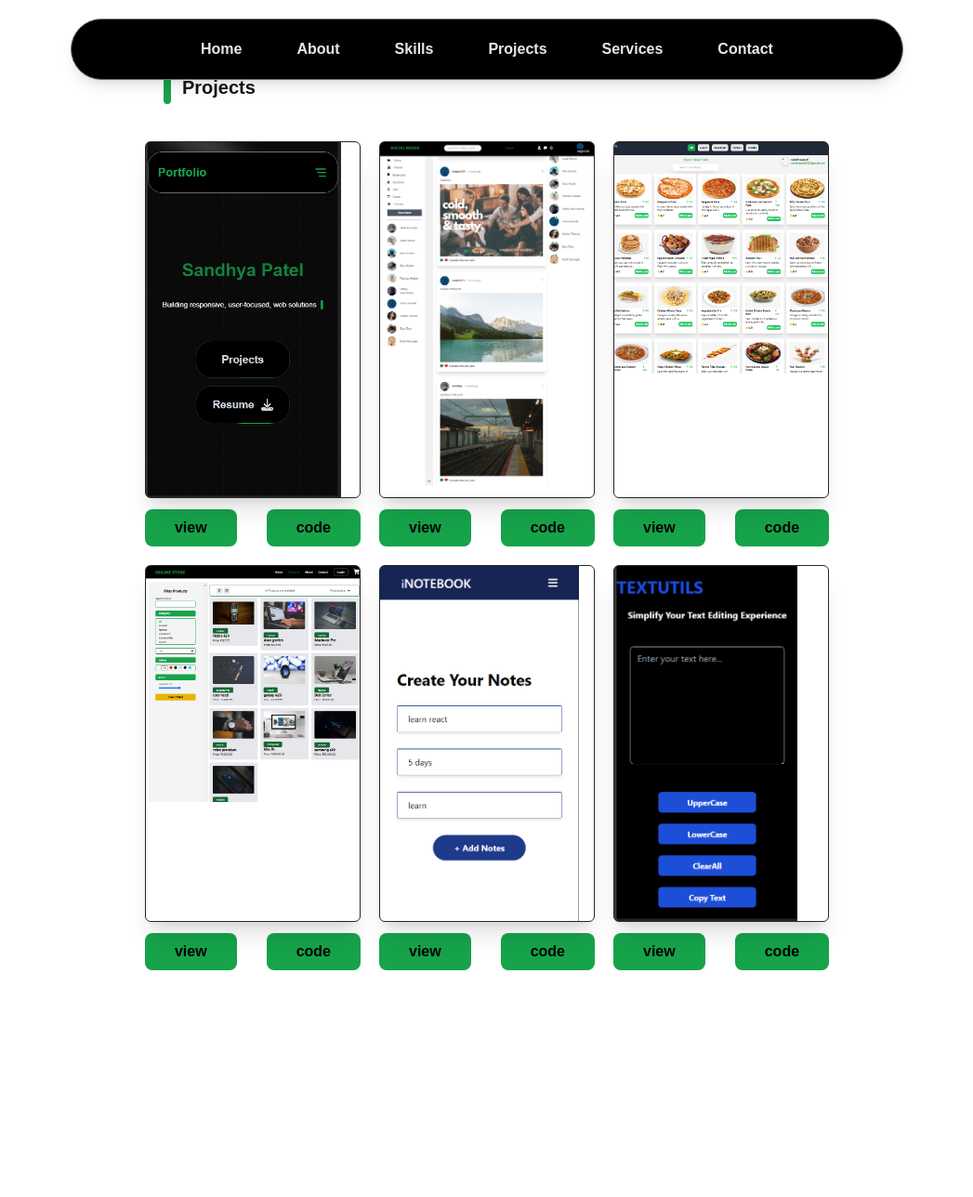
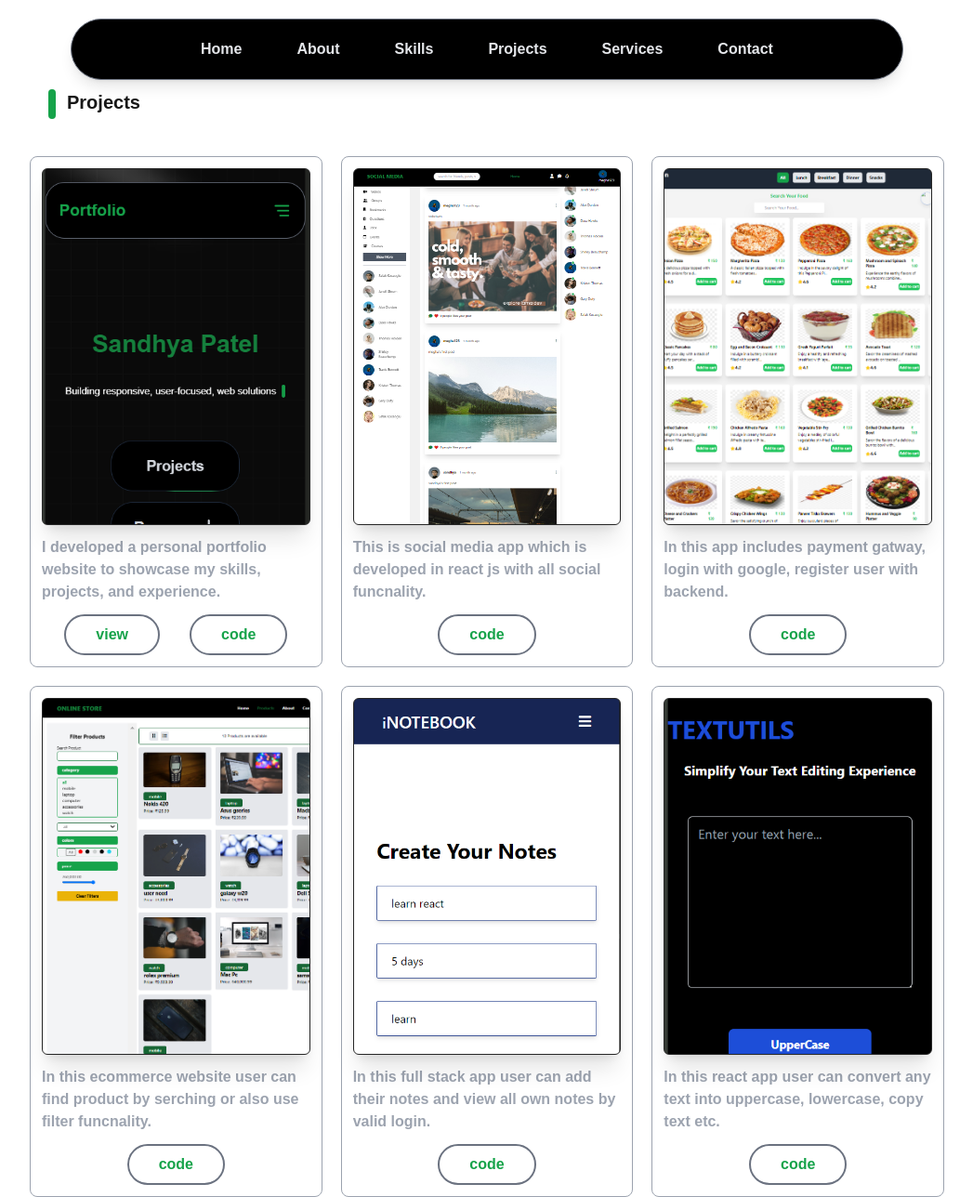
Before and after one commit to sandhyapatel12/portfolio-nextjs, a Next.js app: page /projects in a window 1280 px wide. Shown: the whole page at 93% size, without its empty margins (116-1163 px from the left). Before the commit the page ends 1044 px from the top, so only its background shows below. Built offline with nearby package versions, Linux system fonts and the light colour scheme.

Commit message:
'update"

```diff
--- a/src/app/about/page.tsx
+++ b/src/app/about/page.tsx
@@ -13,6 +13,8 @@ const page = () => {
         </div>
 
         <div className='max-w-5xl mx-auto w-full  rounded-lg md:flex md:justify-between px-5  '>
+
+          {/* left side */}
           <div className='py-5 flex flex-col px-10  justify-center '>
             <h1 className='text-2xl md:text-3xl lg:4xl font-bold text-green-600'>I'm Frontend Developer</h1>
             <p className='text-gray-400 mt-8 leading-7'>I am a passionate frontend developer with a knack for turning complex ideas into visually appealing and user-friendly web interfaces. With expertise in HTML5, CSS3, JavaScript, and modern frontend frameworks like react js.</p>
@@ -21,6 +23,7 @@ const page = () => {
             </Link>
           </div>
 
+          {/* right side */}
           <div className='w-full'>
             <Image src="https://images.unsplash.com/photo-1554080353-a576cf803bda?ixlib=rb-4.0.3&ixid=M3wxMjA3fDB8MHxwaG90by1wYWdlfHx8fGVufDB8fHx8fA%3D%3D&auto=format&fit=crop&w=3387&q=80"
               alt='img'
@@ -28,6 +31,7 @@ const page = () => {
               width={350}
               className='rounded-full  px-5 py-5' />
           </div>
+
         </div>
       </section>
     </>
--- a/src/app/projects/page.tsx
+++ b/src/app/projects/page.tsx
@@ -7,7 +7,7 @@ export default function Projects() {
         <>
             <section className='min-h-screen flex items-center justify-center'>
 
-                <div className="mt-20">
+                <div className="mt-24">
 
                     <div className='max-w-5xl mx-auto  flex px-10 space-x-3 '>
                         <div className='bg-green-600 h-8 w-2 rounded-md'></div>
@@ -19,99 +19,113 @@ export default function Projects() {
                         <div className="grid grid-cols-1 md:grid-cols-2 lg:grid-cols-3 gap-5">
 
                             {/* portfolio website */}
-                            <div className="max-w-xs w-full">
+                            <div className="max-w-xs w-full border border-gray-400 rounded-lg p-3">
+                                <div
+                                    className={cn(
+                                        "group w-full cursor-pointer overflow-hidden relative card h-96 rounded-md shadow-xl mx-auto flex flex-col justify-end p-4 border  border-transparent dark:border-neutral-800",
+                                        "bg-[url('/projects/p1.png')] bg-cover	",
+                                    )}>
+
+                                </div>
+
+                                <h1 className=" text-gray-400 font-bold mt-3"> I developed a personal portfolio website to showcase my skills, projects, and experience.</h1>
+
+                                <div className="flex justify-center items-center mt-3 space-x-8">
+                                <button className="py-2 px-8 rounded-full border-2 border-gray-500 text-green-600 font-bold hover:text-white">view</button>
+                                <Link href='https://github.com/sandhyapatel12/portfolio-nextjs'>
+                                    <button className="py-2 px-8 rounded-full border-2 border-gray-500 text-green-600 font-bold hover:text-white">code</button>
+                                    </Link>
+                                </div>
+
+
+                            </div>
+
+                            {/* social media app */}
+                            <div className="max-w-xs w-full border border-gray-400 rounded-lg p-3">
                                 <div
                                     className={cn(
                                         "group w-full cursor-pointer overflow-hidden relative card h-96 rounded-md shadow-xl mx-auto flex flex-col justify-end p-4 border border-transparent dark:border-neutral-800",
-                                        "bg-[url('/projects/p1.png')] bg-contain bg-no-repeat	",
+                                        "bg-[url('/projects/p2.png')]  bg-cover ",
                                     )}>
                                 </div>
 
+                                <h1 className=" text-gray-400 font-bold mt-3"> This is social media app which is developed in react js with all social funcnality.</h1>
+
                                 <div className="flex justify-center items-center mt-3 space-x-8">
-                                    <button className="py-2 px-8 rounded-lg bg-green-600 text-black font-bold hover:text-white">view</button>
-                                    <Link href='https://github.com/sandhyapatel12/portfolio-nextjs'>
-                                        <button className="py-2 px-8 rounded-lg bg-green-600 text-black font-bold hover:text-white">code</button>
-                                    </Link>
-                                </div>
-                            </div>
-
-                            {/* social media app */}
-                            <div className="max-w-xs w-full">
-                                <div
-                                    className={cn(
-                                        "group w-full cursor-pointer overflow-hidden relative card h-96 rounded-md shadow-xl mx-auto flex flex-col justify-end p-4 border border-transparent dark:border-neutral-800",
-                                        "bg-[url('/projects/p2.png')]  bg-contain bg-no-repeat",
-                                    )}>
-                                </div>
-                                <div className="flex justify-center items-center mt-3 space-x-8">
-                                    <button className="py-2 px-8 rounded-lg bg-green-600 text-black font-bold hover:text-white">view</button>
                                     <Link href='/'>
-                                        <button className="py-2 px-8 rounded-lg bg-green-600 text-black font-bold hover:text-white">code</button>
+                                        <button className="py-2 px-8 rounded-full border-2 border-gray-500 text-green-600 font-bold hover:text-white">code</button>
                                     </Link>
                                 </div>
                             </div>
 
                             {/* food ordering system */}
-                            <div className="max-w-xs w-full">
+                            <div className="max-w-xs w-full border border-gray-400 rounded-lg p-3">
                                 <div
                                     className={cn(
                                         "group w-full cursor-pointer overflow-hidden relative card h-96 rounded-md shadow-xl mx-auto flex flex-col justify-end p-4 border border-transparent dark:border-neutral-800",
-                                        "bg-[url('/projects/p3.png')]  bg-contain bg-no-repeat",
+                                        "bg-[url('/projects/p3.png')]  bg-cover",
                                     )}>
+                                </div>
 
-                                </div>
+                                <h1 className=" text-gray-400 font-bold mt-3"> In this app includes payment gatway, login with google, register user with backend.</h1>
+
                                 <div className="flex justify-center items-center mt-3 space-x-8">
-                                    <button className="py-2 px-8 rounded-lg bg-green-600 text-black font-bold hover:text-white">view</button>
                                     <Link href='https://github.com/sandhyapatel12/food-ordering-System-redux-toolk'>
-                                        <button className="py-2 px-8 rounded-lg bg-green-600 text-black font-bold hover:text-white">code</button>
+                                        <button className="py-2 px-8 rounded-full border-2 border-gray-500 text-green-600 font-bold hover:text-white">code</button>
                                     </Link>
                                 </div>
                             </div>
 
                             {/* ecommerce app*/}
-                            <div className="max-w-xs w-full">
+                            <div className="max-w-xs w-full border border-gray-400 rounded-lg p-3">
                                 <div
                                     className={cn(
                                         "group w-full cursor-pointer overflow-hidden relative card h-96 rounded-md shadow-xl mx-auto flex flex-col justify-end p-4 border border-transparent dark:border-neutral-800",
-                                        "bg-[url('/projects/p4.png')] bg-contain bg-no-repeat",
+                                        "bg-[url('/projects/p4.png')] bg-cover",
                                     )} >
                                 </div>
 
+                                <h1 className=" text-gray-400 font-bold mt-3"> In this ecommerce website user can find product by serching or also use filter funcnality.</h1>
+
                                 <div className="flex justify-center items-center mt-3 space-x-8">
-                                    <button className="py-2 px-8 rounded-lg bg-green-600 text-black font-bold hover:text-white">view</button>
                                     <Link href='https://github.com/sandhyapatel12/ecommerce-website-react'>
-                                        <button className="py-2 px-8 rounded-lg bg-green-600 text-black font-bold hover:text-white">code</button>
+                                    <button className="py-2 px-8 rounded-full border-2 border-gray-500 text-green-600 font-bold hover:text-white">code</button>
                                     </Link>
                                 </div>
                             </div>
 
                             {/* inotebook */}
-                            <div className="max-w-xs w-full">
+                            <div className="max-w-xs w-full border border-gray-400 rounded-lg p-3">
                                 <div
                                     className={cn(
                                         "group w-full cursor-pointer overflow-hidden relative card h-96 rounded-md shadow-xl mx-auto flex flex-col justify-end p-4 border border-transparent dark:border-neutral-800",
-                                        "bg-[url('/projects/p5.png')]  bg-contain bg-no-repeat",
+                                        "bg-[url('/projects/p5.png')]  bg-cover ",
                                     )} >
                                 </div>
+
+                                <h1 className=" text-gray-400 font-bold mt-3">In this full stack app user can add their notes and view all own notes by valid login.</h1>
+
                                 <div className="flex justify-center items-center mt-3 space-x-8">
-                                    <button className="py-2 px-8 rounded-lg bg-green-600 text-black font-bold hover:text-white">view</button>
                                     <Link href='https://github.com/sandhyapatel12/iNotebook-react'>
-                                        <button className="py-2 px-8 rounded-lg bg-green-600 text-black font-bold hover:text-white">code</button>
+                                    <button className="py-2 px-8 rounded-full border-2 border-gray-500 text-green-600 font-bold hover:text-white">code</button>
                                     </Link>
                                 </div>
                             </div>
+
                             {/* textutils */}
-                            <div className="max-w-xs w-full">
+                            <div className="max-w-xs w-full border border-gray-400 rounded-lg p-3">
                                 <div
                                     className={cn(
                                         "group w-full cursor-pointer overflow-hidden relative card h-96 rounded-md shadow-xl mx-auto flex flex-col justify-end p-4 border border-transparent dark:border-neutral-800",
-                                        "bg-[url('/projects/p6.png')]  bg-contain bg-no-repeat",
+                                        "bg-[url('/projects/p6.png')]  bg-cover ",
                                     )}>
                                 </div>
+
+                                <h1 className=" text-gray-400 font-bold mt-3"> In this react app  user can convert any text into uppercase, lowercase, copy text etc.</h1>
+
                                 <div className="flex justify-center items-center mt-3 space-x-8">
-                                    <button className="py-2 px-8 rounded-lg bg-green-600 text-black font-bold hover:text-white">view</button>
                                     <Link href='https://github.com/sandhyapatel12/TextUtils-react'>
-                                        <button className="py-2 px-8 rounded-lg bg-green-600 text-black font-bold hover:text-white">code</button>
+                                    <button className="py-2 px-8 rounded-full border-2 border-gray-500 text-green-600 font-bold hover:text-white">code</button>
                                     </Link>
                                 </div>
                             </div>
```
